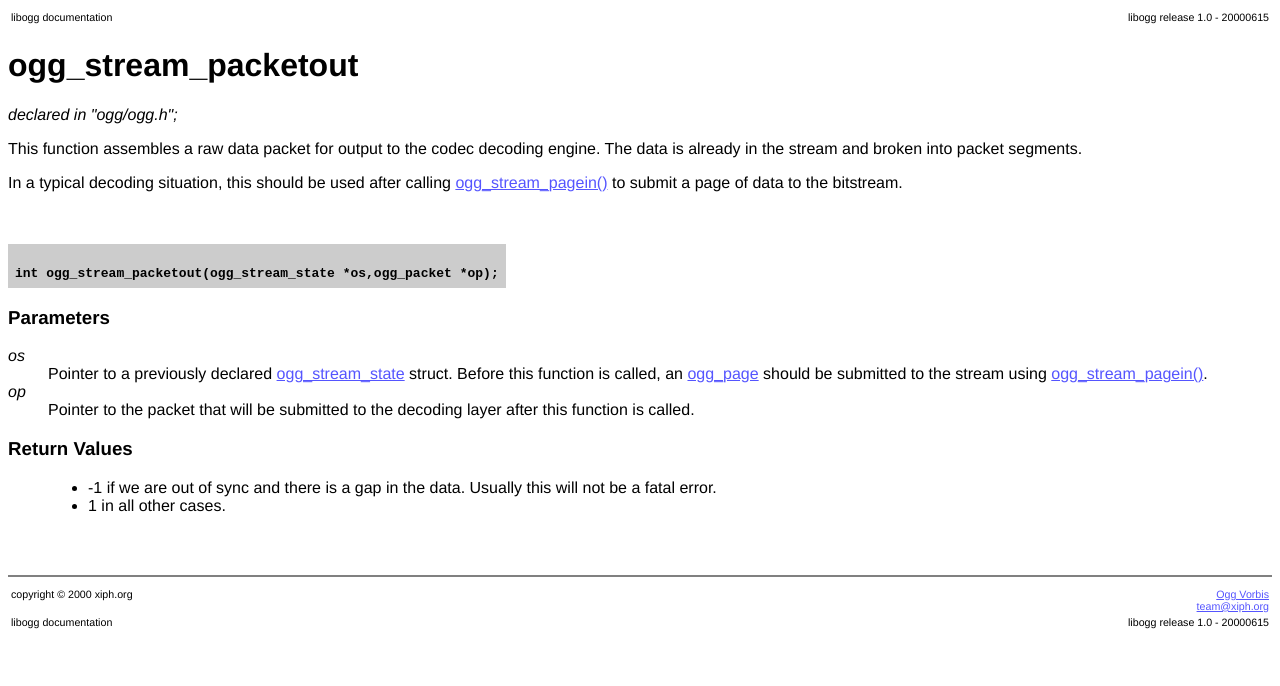
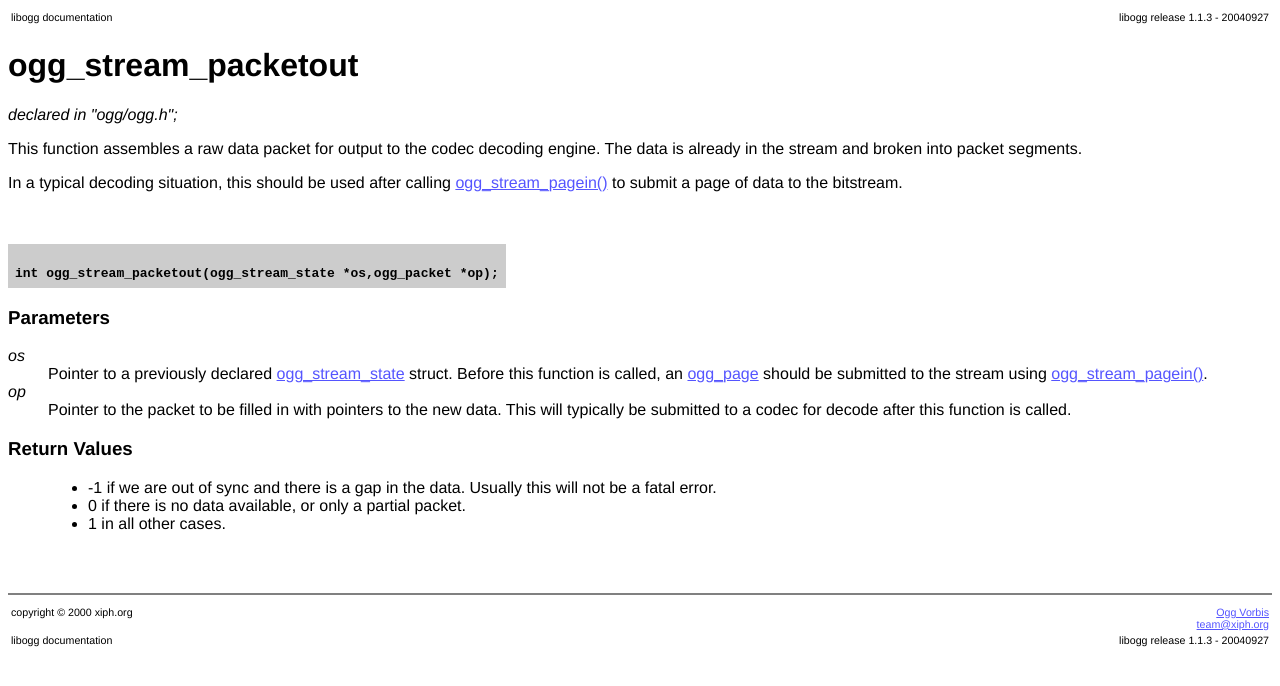
Before and after one commit to gcp/libogg, a plain HTML site: page doc/ogg/ogg_stream_packetout.html in a window 1280 px wide. Drawn offline with Linux system fonts and the light colour scheme.

Commit message:
Fix documentation for ogg_stream_packetout(). This routine would appear to return '0' when no data or only an incomplete packet are available. This is distinct from the other two cases.
Also clarify the function of the packet argument. 'decode' in this use
was ambiguous.


git-svn-id: http://svn.xiph.org/trunk/ogg@7888 0101bb08-14d6-0310-b084-bc0e0c8e3800

```diff
--- a/doc/ogg/ogg_stream_packetout.html
+++ b/doc/ogg/ogg_stream_packetout.html
@@ -9,7 +9,7 @@
 <table border=0 width=100%>
 <tr>
 <td><p class=tiny>libogg documentation</p></td>
-<td align=right><p class=tiny>libogg release 1.0 - 20000615</p></td>
+<td align=right><p class=tiny>libogg release 1.1.3 - 20040927</p></td>
 </tr>
 </table>
 
@@ -37,7 +37,9 @@ int ogg_stream_packetout(ogg_stream_state *os,ogg_packet *op);
 <dd>Pointer to a previously declared <a
 href="ogg_stream_state.html">ogg_stream_state</a> struct.  Before this function is called, an <a href="ogg_page.html">ogg_page</a> should be submitted to the stream using <a href="ogg_stream_pagein.html">ogg_stream_pagein()</a>.</dd>
 <dt><i>op</i></dt>
-<dd>Pointer to the packet that will be submitted to the decoding layer after this function is called.</dd>
+<dd>Pointer to the packet to be filled in with pointers to the new data.
+This will typically be submitted to a codec for decode after this
+function is called.</dd>
 </dl>
 
 
@@ -45,6 +47,7 @@ href="ogg_stream_state.html">ogg_stream_state</a> struct.  Before this function
 <blockquote>
 <ul>
 <li>-1 if we are out of sync and there is a gap in the data. Usually this will not be a fatal error.</li>
+<li>0 if there is no data available, or only a partial packet.
 <li>1 in all other cases.</li>
 </ul>
 </blockquote>
@@ -59,7 +62,7 @@ href="ogg_stream_state.html">ogg_stream_state</a> struct.  Before this function
 <td align=right><p class=tiny><a href="http://www.xiph.org/ogg/vorbis/index.html">Ogg Vorbis</a><br><a href="mailto:team@xiph.org">team@xiph.org</a></p></td>
 </tr><tr>
 <td><p class=tiny>libogg documentation</p></td>
-<td align=right><p class=tiny>libogg release 1.0 - 20000615</p></td>
+<td align=right><p class=tiny>libogg release 1.1.3 - 20040927</p></td>
 </tr>
 </table>
 
```
